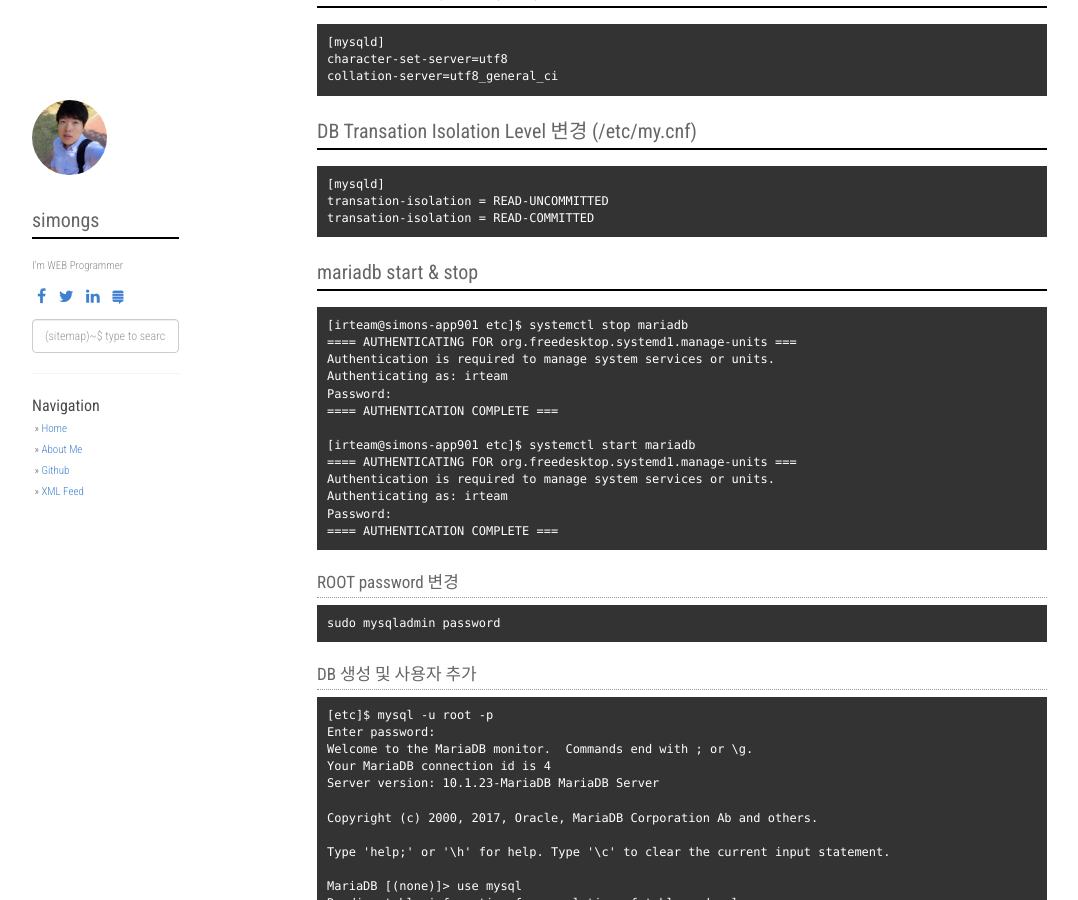
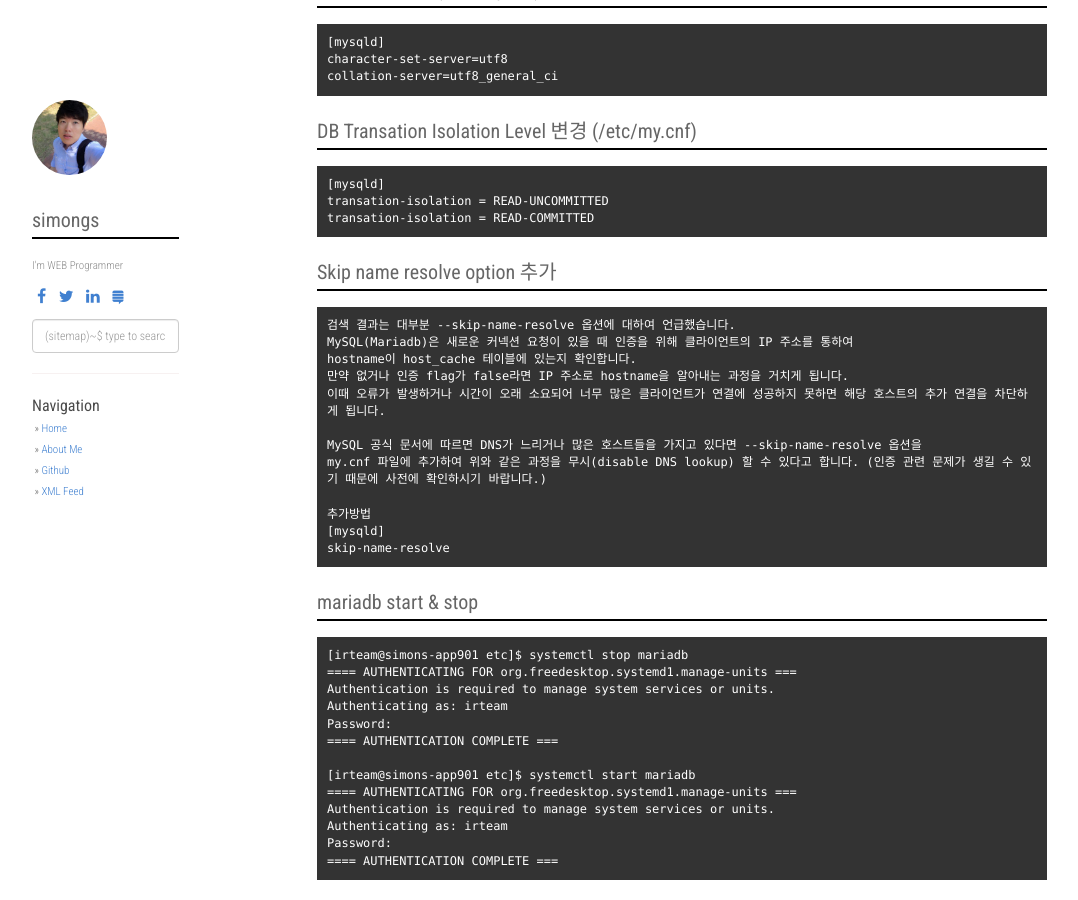
Before and after one commit to simongs/simongs.github.io, a Jekyll site: the page built from _posts/2016-09-28-[DB] MariaDB_Setup.markdown, in a window 1280 px wide and 900 px high, scrolled down 953 px. Shown: the whole window, without its empty margins (53-1131 px from the left). Built offline with Jekyll 4.4.1, drawn with Linux system fonts in a browser that asks for light colours; nearby versions of some CDN libraries; comment, search, counter and statistics services are not loaded.

Commit message:
no message

```diff
--- a/_posts/2016-09-28-[DB] MariaDB_Setup.markdown
+++ b/_posts/2016-09-28-[DB] MariaDB_Setup.markdown
@@ -57,6 +57,22 @@ collation-server=utf8_general_ci
 [mysqld]
 transation-isolation = READ-UNCOMMITTED
 transation-isolation = READ-COMMITTED
+~~~
+
+## Skip name resolve option 추가
+~~~
+검색 결과는 대부분 --skip-name-resolve 옵션에 대하여 언급했습니다.
+MySQL(Mariadb)은 새로운 커넥션 요청이 있을 때 인증을 위해 클라이언트의 IP 주소를 통하여
+hostname이 host_cache 테이블에 있는지 확인합니다.
+만약 없거나 인증 flag가 false라면 IP 주소로 hostname을 알아내는 과정을 거치게 됩니다.
+이때 오류가 발생하거나 시간이 오래 소요되어 너무 많은 클라이언트가 연결에 성공하지 못하면 해당 호스트의 추가 연결을 차단하게 됩니다.
+
+MySQL 공식 문서에 따르면 DNS가 느리거나 많은 호스트들을 가지고 있다면 --skip-name-resolve 옵션을
+my.cnf 파일에 추가하여 위와 같은 과정을 무시(disable DNS lookup) 할 수 있다고 합니다. (인증 관련 문제가 생길 수 있기 때문에 사전에 확인하시기 바랍니다.)
+
+추가방법
+[mysqld]
+skip-name-resolve
 ~~~
 
 ## mariadb start & stop
```
